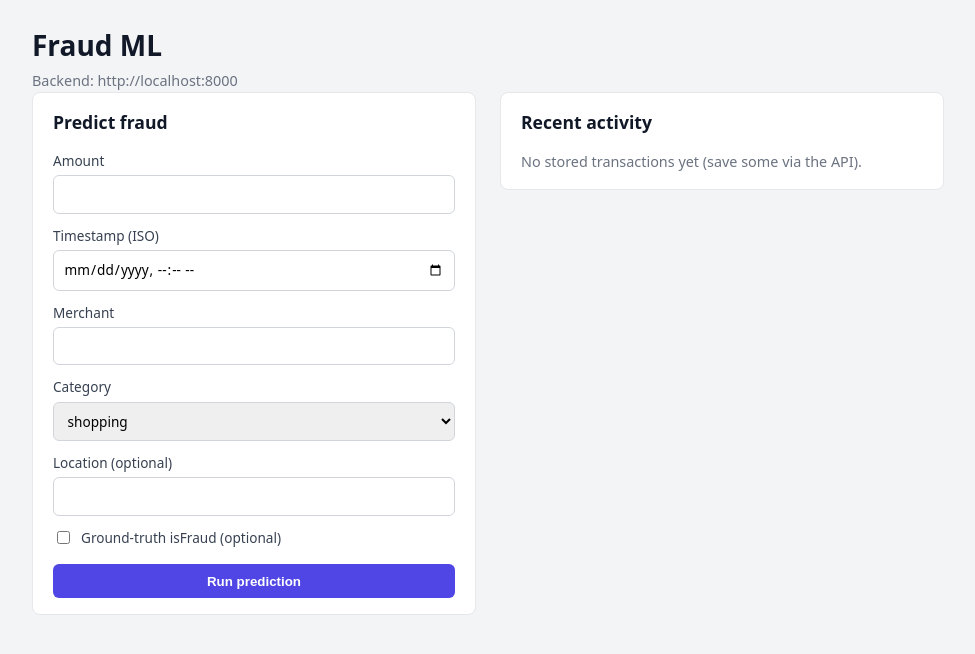
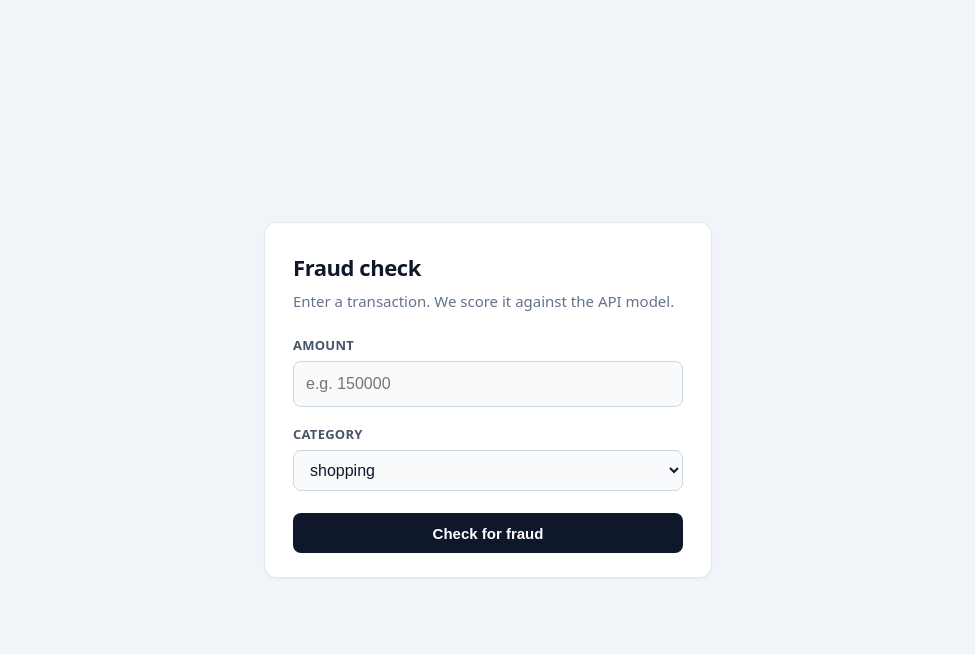
Before and after one commit to AminMirlohii/fraud-ml, a React (Vite) app in the folder frontend/: page / in a window 1280 px wide. Shown: the top 654 px of the page, without its empty margins (152-1127 px from the left). Built offline with nearby package versions, Linux system fonts and the light colour scheme; no server answers.

Commit message:
Added prediction UI

```diff
--- a/frontend/src/App.css
+++ b/frontend/src/App.css
@@ -1,109 +1,163 @@
-.app {
-  max-width: 960px;
-  margin: 0 auto;
+.shell {
+  min-height: 100vh;
+  display: flex;
+  align-items: center;
+  justify-content: center;
   padding: 1.5rem;
+}
+
+.card {
+  width: 100%;
+  max-width: 28rem;
+  background: #fff;
+  border: 1px solid #e5e7eb;
+  border-radius: 12px;
+  padding: 1.75rem 1.75rem 1.5rem;
+  box-shadow: 0 1px 2px rgba(0, 0, 0, 0.04);
+}
+
+.card-header {
+  margin-bottom: 1.5rem;
+}
+
+.card-title {
+  margin: 0;
+  font-size: 1.375rem;
+  font-weight: 650;
+  letter-spacing: -0.02em;
+  color: #0f172a;
+}
+
+.card-subtitle {
+  margin: 0.4rem 0 0;
+  font-size: 0.9375rem;
+  line-height: 1.45;
+  color: #64748b;
+}
+
+.card-form {
+  display: flex;
+  flex-direction: column;
+  gap: 1.125rem;
+}
+
+.field {
+  display: flex;
+  flex-direction: column;
+  gap: 0.35rem;
   text-align: left;
 }
 
-.header h1 {
-  margin: 0 0 0.25rem;
-  font-size: 1.75rem;
+.field-label {
+  font-size: 0.8125rem;
+  font-weight: 600;
+  letter-spacing: 0.02em;
+  text-transform: uppercase;
+  color: #475569;
 }
 
-.layout {
-  display: grid;
-  gap: 1.5rem;
+.field-input {
+  width: 100%;
+  padding: 0.65rem 0.75rem;
+  font-size: 1rem;
+  line-height: 1.4;
+  color: #0f172a;
+  background: #f8fafc;
+  border: 1px solid #cbd5e1;
+  border-radius: 8px;
+  transition: border-color 0.15s, background 0.15s;
 }
 
-@media (min-width: 720px) {
-  .layout {
-    grid-template-columns: 1fr 1fr;
-    align-items: start;
-  }
+.field-input:hover {
+  border-color: #94a3b8;
 }
 
-.panel {
-  border: 1px solid #e5e7eb;
-  border-radius: 8px;
-  padding: 1rem 1.25rem;
+.field-input:focus {
+  outline: none;
+  border-color: #334155;
   background: #fff;
 }
 
-.panel h2 {
-  margin: 0 0 1rem;
-  font-size: 1.1rem;
+.submit {
+  margin-top: 0.25rem;
+  padding: 0.7rem 1rem;
+  font-size: 0.9375rem;
+  font-weight: 600;
+  color: #fff;
+  background: #0f172a;
+  border: none;
+  border-radius: 8px;
+  cursor: pointer;
+  transition: background 0.15s;
 }
 
-.form {
-  display: flex;
-  flex-direction: column;
-  gap: 0.75rem;
+.submit:hover:not(:disabled) {
+  background: #1e293b;
 }
 
-.form label {
-  display: flex;
-  flex-direction: column;
-  gap: 0.25rem;
-  font-size: 0.85rem;
-  color: #374151;
-}
-
-.form input,
-.form select {
-  padding: 0.5rem 0.6rem;
-  border: 1px solid #d1d5db;
-  border-radius: 6px;
-  font: inherit;
-}
-
-.form .checkbox {
-  flex-direction: row;
-  align-items: center;
-  gap: 0.5rem;
-}
-
-.form .checkbox input {
-  width: auto;
-}
-
-.form button {
-  margin-top: 0.25rem;
-  padding: 0.6rem 1rem;
-  border: none;
-  border-radius: 6px;
-  background: #4f46e5;
-  color: #fff;
-  font-weight: 600;
-  cursor: pointer;
-}
-
-.form button:disabled {
-  opacity: 0.6;
+.submit:disabled {
+  opacity: 0.55;
   cursor: not-allowed;
 }
 
-.error {
-  color: #b91c1c;
-  font-size: 0.9rem;
-  margin-top: 0.75rem;
+.message {
+  margin: 1rem 0 0;
+  font-size: 0.875rem;
+  line-height: 1.45;
+  text-align: left;
 }
 
-.result {
-  margin-top: 1rem;
-  padding: 0.75rem;
-  background: #f9fafb;
-  border-radius: 6px;
-  font-size: 0.8rem;
-  overflow: auto;
+.message-error {
+  color: #b91c1c;
 }
 
-.muted {
-  color: #6b7280;
-  font-size: 0.9rem;
-  margin: 0;
+.outcome {
+  margin-top: 1.5rem;
+  padding-top: 1.5rem;
+  border-top: 1px solid #e2e8f0;
+  text-align: left;
 }
 
-.chart-wrap {
-  width: 100%;
-  min-height: 280px;
+.outcome-row {
+  display: flex;
+  align-items: baseline;
+  justify-content: space-between;
+  gap: 1rem;
 }
+
+.outcome-row--verdict {
+  margin-top: 1rem;
+}
+
+.outcome-label {
+  font-size: 0.875rem;
+  color: #64748b;
+}
+
+.outcome-value {
+  font-size: 1.25rem;
+  font-weight: 600;
+  font-variant-numeric: tabular-nums;
+  color: #0f172a;
+}
+
+.outcome-hint {
+  margin: 0.35rem 0 0;
+  font-size: 0.75rem;
+  line-height: 1.4;
+  color: #94a3b8;
+}
+
+.verdict {
+  font-size: 1.0625rem;
+  font-weight: 650;
+  letter-spacing: -0.01em;
+}
+
+.verdict--fraud {
+  color: #b91c1c;
+}
+
+.verdict--ok {
+  color: #15803d;
+}
--- a/frontend/src/App.jsx
+++ b/frontend/src/App.jsx
@@ -1,26 +1,10 @@
-import { useEffect, useState } from 'react'
 import './App.css'
-import AmountChart from './components/AmountChart.jsx'
 import PredictionForm from './components/PredictionForm.jsx'
-import { fetchPastPredictions } from './services/api.js'
 
 export default function App() {
-  const [transactions, setTransactions] = useState([])
-
-  useEffect(() => {
-    fetchPastPredictions().then(setTransactions)
-  }, [])
-
   return (
-    <div className="app">
-      <header className="header">
-        <h1>Fraud ML</h1>
-        <p className="muted">Backend: http://localhost:8000</p>
-      </header>
-      <main className="layout">
-        <PredictionForm />
-        <AmountChart transactions={transactions} />
-      </main>
+    <div className="shell">
+      <PredictionForm />
     </div>
   )
 }
--- a/frontend/src/components/AmountChart.jsx
+++ /dev/null
@@ -1,42 +0,0 @@
-import {
-  Bar,
-  BarChart,
-  ResponsiveContainer,
-  Tooltip,
-  XAxis,
-  YAxis,
-} from 'recharts'
-
-export default function AmountChart({ transactions }) {
-  const data = (transactions || [])
-    .slice(-20)
-    .map((t) => ({
-      label: `#${t.id}`,
-      amount: Number(t.amount),
-    }))
-
-  if (!data.length) {
-    return (
-      <section className="panel">
-        <h2>Recent activity</h2>
-        <p className="muted">No stored transactions yet (save some via the API).</p>
-      </section>
-    )
-  }
-
-  return (
-    <section className="panel">
-      <h2>Recent amounts (stored)</h2>
-      <div className="chart-wrap">
-        <ResponsiveContainer width="100%" height={280}>
-          <BarChart data={data}>
-            <XAxis dataKey="label" tick={{ fontSize: 11 }} />
-            <YAxis tick={{ fontSize: 11 }} />
-            <Tooltip />
-            <Bar dataKey="amount" fill="#6366f1" radius={[4, 4, 0, 0]} />
-          </BarChart>
-        </ResponsiveContainer>
-      </div>
-    </section>
-  )
-}
--- a/frontend/src/components/PredictionForm.jsx
+++ b/frontend/src/components/PredictionForm.jsx
@@ -1,24 +1,21 @@
 import { useState } from 'react'
 import { predictTransaction } from '../services/api.js'
 
-const defaultForm = {
-  amount: '',
-  timestamp: '',
-  merchant: '',
-  category: 'shopping',
-  location: '',
-  isFraud: false,
-}
+const CATEGORIES = [
+  'shopping',
+  'food',
+  'travel',
+  'bills',
+  'entertainment',
+  'uncategorized',
+]
 
 export default function PredictionForm() {
-  const [form, setForm] = useState(defaultForm)
+  const [amount, setAmount] = useState('')
+  const [category, setCategory] = useState('shopping')
   const [result, setResult] = useState(null)
   const [loading, setLoading] = useState(false)
   const [error, setError] = useState(null)
-
-  function update(field, value) {
-    setForm((f) => ({ ...f, [field]: value }))
-  }
 
   async function handleSubmit(e) {
     e.preventDefault()
@@ -26,18 +23,17 @@ export default function PredictionForm() {
     setResult(null)
     setLoading(true)
     try {
-      const ts =
-        form.timestamp.trim() || new Date().toISOString().slice(0, 19)
+      const n = Number(amount)
+      if (Number.isNaN(n)) {
+        throw new Error('Amount must be a number.')
+      }
       const payload = {
-        amount: Number(form.amount),
-        timestamp: ts,
-        merchant: form.merchant.trim() || 'unknown',
-        category: form.category,
-        location: form.location.trim() || null,
-        isFraud: Boolean(form.isFraud),
-      }
-      if (Number.isNaN(payload.amount)) {
-        throw new Error('Amount must be a number')
+        amount: n,
+        timestamp: new Date().toISOString(),
+        merchant: 'unknown',
+        category,
+        location: null,
+        isFraud: false,
       }
       const data = await predictTransaction(payload)
       setResult(data)
@@ -55,74 +51,75 @@ export default function PredictionForm() {
     }
   }
 
+  const fraud = result?.fraud_label === true
+  const prob = result != null ? Number(result.combined_score) : null
+
   return (
-    <section className="panel">
-      <h2>Predict fraud</h2>
-      <form className="form" onSubmit={handleSubmit}>
-        <label>
-          Amount
+    <article className="card">
+      <header className="card-header">
+        <h1 className="card-title">Fraud check</h1>
+        <p className="card-subtitle">
+          Enter a transaction. We score it against the API model.
+        </p>
+      </header>
+
+      <form className="card-form" onSubmit={handleSubmit}>
+        <label className="field">
+          <span className="field-label">Amount</span>
           <input
+            className="field-input"
             type="number"
             step="any"
             required
-            value={form.amount}
-            onChange={(e) => update('amount', e.target.value)}
+            inputMode="decimal"
+            placeholder="e.g. 150000"
+            value={amount}
+            onChange={(e) => setAmount(e.target.value)}
           />
         </label>
-        <label>
-          Timestamp (ISO)
-          <input
-            type="datetime-local"
-            value={form.timestamp}
-            onChange={(e) => update('timestamp', e.target.value)}
-          />
-        </label>
-        <label>
-          Merchant
-          <input
-            type="text"
-            value={form.merchant}
-            onChange={(e) => update('merchant', e.target.value)}
-          />
-        </label>
-        <label>
-          Category
+
+        <label className="field">
+          <span className="field-label">Category</span>
           <select
-            value={form.category}
-            onChange={(e) => update('category', e.target.value)}
+            className="field-input"
+            value={category}
+            onChange={(e) => setCategory(e.target.value)}
           >
-            <option value="shopping">shopping</option>
-            <option value="food">food</option>
-            <option value="travel">travel</option>
-            <option value="bills">bills</option>
-            <option value="entertainment">entertainment</option>
-            <option value="uncategorized">uncategorized</option>
+            {CATEGORIES.map((c) => (
+              <option key={c} value={c}>
+                {c}
+              </option>
+            ))}
           </select>
         </label>
-        <label>
-          Location (optional)
-          <input
-            type="text"
-            value={form.location}
-            onChange={(e) => update('location', e.target.value)}
-          />
-        </label>
-        <label className="checkbox">
-          <input
-            type="checkbox"
-            checked={form.isFraud}
-            onChange={(e) => update('isFraud', e.target.checked)}
-          />
-          Ground-truth isFraud (optional)
-        </label>
-        <button type="submit" disabled={loading}>
-          {loading ? 'Scoring…' : 'Run prediction'}
+
+        <button className="submit" type="submit" disabled={loading}>
+          {loading ? 'Checking…' : 'Check for fraud'}
         </button>
       </form>
-      {error && <p className="error">{error}</p>}
+
+      {error && <p className="message message-error">{error}</p>}
+
       {result && (
-        <pre className="result">{JSON.stringify(result, null, 2)}</pre>
+        <section className="outcome" aria-live="polite">
+          <div className="outcome-row">
+            <span className="outcome-label">Fraud probability</span>
+            <span className="outcome-value">
+              {prob != null && !Number.isNaN(prob)
+                ? prob.toFixed(3)
+                : '—'}
+            </span>
+          </div>
+          <div className="outcome-row outcome-row--verdict">
+            <span className="outcome-label">Prediction</span>
+            <span
+              className={`verdict ${fraud ? 'verdict--fraud' : 'verdict--ok'}`}
+            >
+              {fraud ? 'Fraud' : 'Not fraud'}
+            </span>
+          </div>
+        </section>
       )}
-    </section>
+    </article>
   )
 }
--- a/frontend/src/index.css
+++ b/frontend/src/index.css
@@ -1,8 +1,9 @@
 :root {
   font-family: system-ui, -apple-system, 'Segoe UI', Roboto, sans-serif;
   line-height: 1.5;
-  color: #111827;
-  background: #f3f4f6;
+  color: #0f172a;
+  background: #f1f5f9;
+  -webkit-font-smoothing: antialiased;
 }
 
 * {
```
